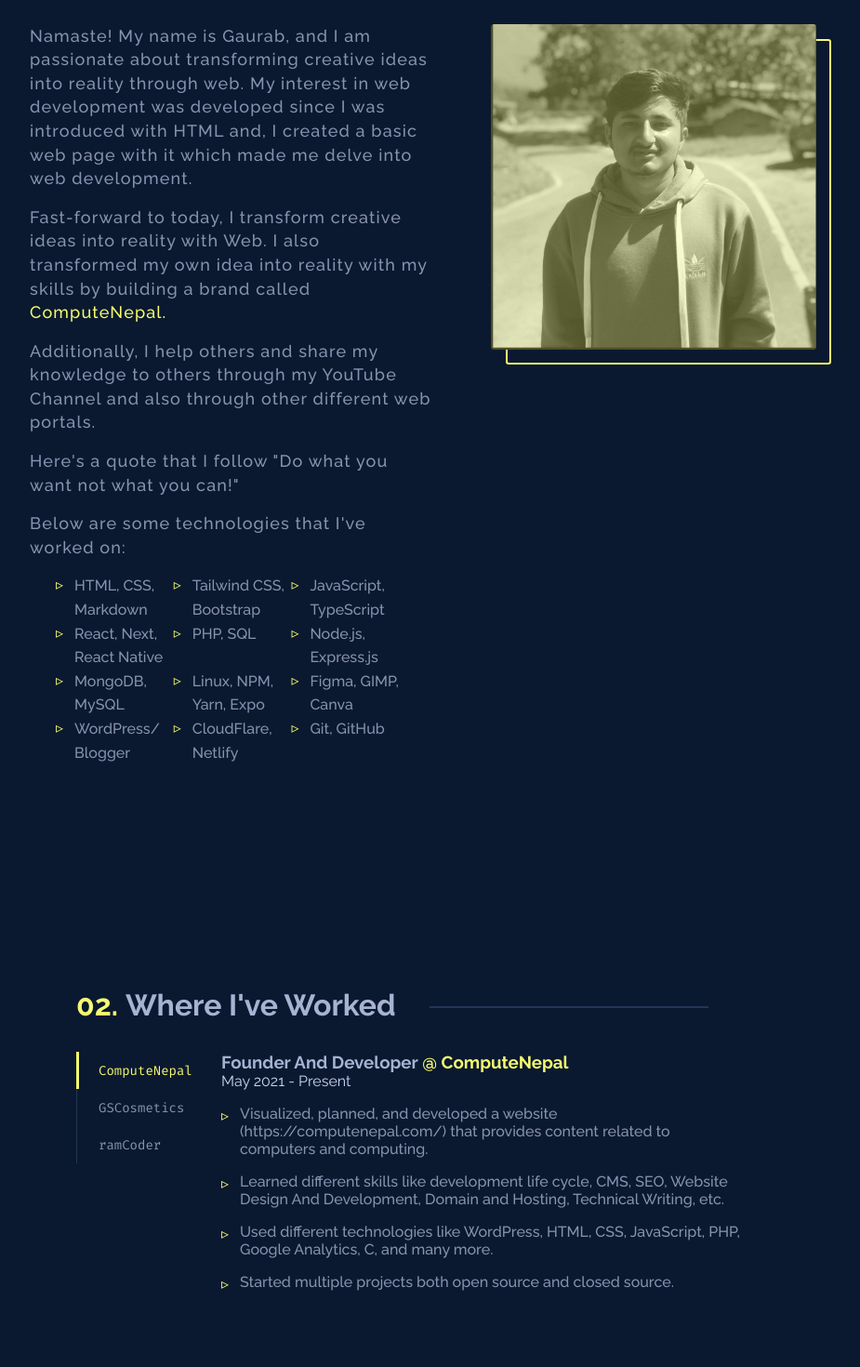
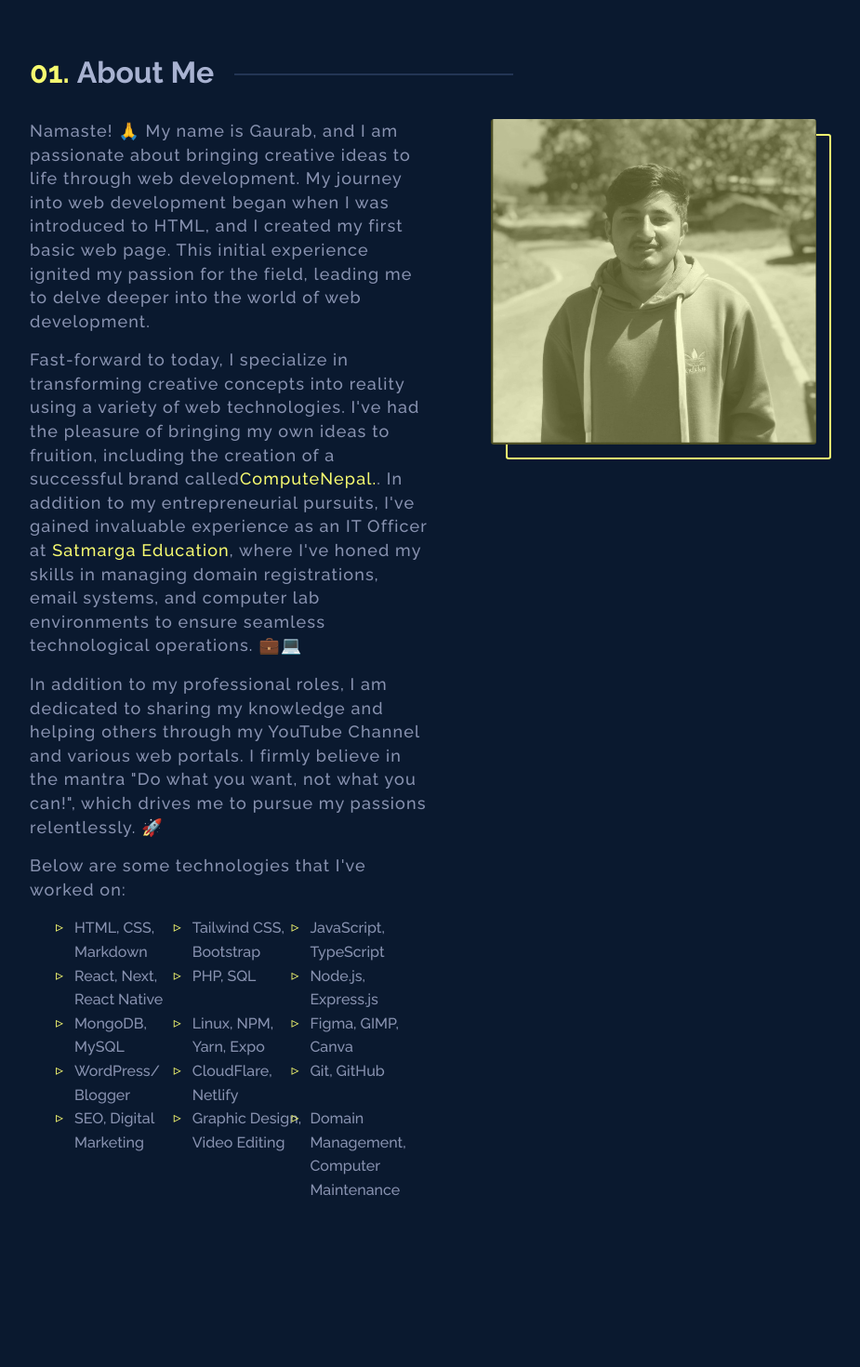
Before and after one commit to gauravfs-14/gaurabchhetri.com.np, a Next.js app: page / in a window 1280 px wide. Shown: the part 980-2450 px from the top of the page at 93% size, without its empty margins (208-1133 px from the left). Built offline with nearby package versions, Linux system fonts and the light colour scheme.

Commit message:
Updated contents and added projects

```diff
--- a/src/sections/About.tsx
+++ b/src/sections/About.tsx
@@ -26,33 +26,29 @@ function About() {
       <div className="about-grid">
         <div className="about-grid-info">
           <p className="about-grid-info-text">
-            Namaste! My name is Gaurab, and I am passionate about transforming
-            creative ideas into reality through web. My interest in web
-            development was developed since I was introduced with HTML and, I
-            created a basic web page with it which made me delve into web
-            development.
+            Namaste! 🙏 My name is Gaurab, and I am passionate about bringing creative ideas to life through web development. My journey into web development began when I was introduced to HTML, and I created my first basic web page. This initial experience ignited my passion for the field, leading me to delve deeper into the world of web development.
           </p>
           <p className="about-grid-info-text">
-            Fast-forward to today, I transform creative ideas into reality with
-            Web. I also transformed my own idea into reality with my skills by
-            building a brand called{" "}
-            <Link
+            Fast-forward to today, I specialize in transforming creative concepts into reality using a variety of web technologies. I&apos;ve had the pleasure of bringing my own ideas to fruition, including the creation of a successful brand called<Link
               href="https://computenepal.com"
               className="link"
               target="_blank"
             >
               ComputeNepal.
-            </Link>
+            </Link>. In addition to my entrepreneurial pursuits, I&apos;ve gained invaluable experience as an IT Officer at <Link
+              href="https://satmargaeducation.com"
+              className="link"
+              target="_blank"
+            >
+              Satmarga Education
+            </Link>, where I&apos;ve honed my skills in managing domain registrations, email systems, and computer lab environments to ensure seamless technological operations. 💼💻
+
           </p>
 
           <p className="about-grid-info-text">
-            Additionally, I help others and share my knowledge to others through
-            my YouTube Channel and also through other different web portals.
+            In addition to my professional roles, I am dedicated to sharing my knowledge and helping others through my YouTube Channel and various web portals. I firmly believe in the mantra &quot;Do what you want, not what you can!&quot;, which drives me to pursue my passions relentlessly. 🚀
           </p>
-          <p className="about-grid-info-text">
-            Here&apos;s a quote that I follow &quot;Do what you want not what
-            you can!&quot;
-          </p>
+
           <p className="about-grid-info-text">
             Below are some technologies that I&apos;ve worked on:
           </p>
@@ -77,6 +73,9 @@ function About() {
             <li className="about-grid-info-list-item">WordPress/ Blogger</li>
             <li className="about-grid-info-list-item">CloudFlare, Netlify</li>
             <li className="about-grid-info-list-item">Git, GitHub</li>
+            <li className="about-grid-info-list-item">SEO, Digital Marketing</li>
+            <li className="about-grid-info-list-item">Graphic Design, Video Editing</li>
+            <li className="about-grid-info-list-item">Domain Management, Computer Maintenance</li>
           </ul>
         </div>
         <div className="about-grid-photo">
--- a/src/sections/Experience.tsx
+++ b/src/sections/Experience.tsx
@@ -13,6 +13,23 @@ function Experience() {
   }, [selected]);
 
   const expereinces = [
+    {
+      name: "Satmarga Education",
+      role: "IT Officer",
+      url: "https://satmargaeducation.com",
+      start: "February 2024",
+      end: "Present",
+      shortDescription: [
+        "Spearheaded the development and maintenance of the company's website, ensuring alignment with brand identity and providing an engaging user experience.",
+        "Manage domain registrations, renewals, and configurations, while overseeing the setup and maintenance of company email accounts.",
+        "Develop and execute social media strategies to increase brand awareness, engagement, and drive traffic to online platforms.",
+        "Implement digital marketing campaigns across various channels to promote products/services and generate leads.",
+        "Create visually appealing graphics, illustrations, and multimedia content for marketing materials and social media posts.",
+        "Continuously improve website functionality and user experience through coding, troubleshooting, and implementing new features.",
+        "Conceptualize, produce, and optimize video and photo ad campaigns to effectively communicate key messages and drive conversions.",
+        "Ensure the smooth operation of computers and related equipment in the company's lab environment, including troubleshooting hardware/software issues and performing routine maintenance tasks.",
+      ],
+    },
     {
       name: "ComputeNepal",
       role: "Founder And Developer",
@@ -50,7 +67,7 @@ function Experience() {
         "Overall, it was a rewarding experience that allowed me to develop my skills and help people around the world.",
       ],
     },
-     ];
+  ];
   return (
     <motion.div
       className="experience"
@@ -73,9 +90,8 @@ function Experience() {
           {expereinces.map((expereince, index) => {
             return (
               <li
-                className={`exp-slider-item ${
-                  index === selected && "exp-slider-item-selected"
-                }`}
+                className={`exp-slider-item ${index === selected && "exp-slider-item-selected"
+                  }`}
                 onClick={() => setSelected(index)}
                 key={expereince.name}
               >
--- a/src/sections/Hero.tsx
+++ b/src/sections/Hero.tsx
@@ -51,11 +51,7 @@ function Hero() {
           delay: 1.35,
         }}
       >
-        I&apos;m a dedicated and passionate web developer, driven by a
-        relentless pursuit of crafting captivating online experiences. With a
-        combination of technical expertise and creative flair, I specialize in
-        turning ideas into reality through meticulous coding and innovative
-        design.
+        I&apos;m a dedicated and passionate web developer, driven by a relentless pursuit of crafting captivating online experiences. With a combination of technical expertise and creative flair, I specialize in turning ideas into reality through meticulous coding and innovative design. Whether it&apos;s building responsive websites or developing immersive web applications, I thrive on pushing the boundaries of what&apos;s possible in the digital realm.
       </motion.p>
       <motion.div
         className="hero-button"
--- a/src/sections/OtherProjects.tsx
+++ b/src/sections/OtherProjects.tsx
@@ -7,40 +7,17 @@ import { motion } from "framer-motion";
 function OtherProjects() {
   const projectsData = [
     {
-      projectName: "Quiz Application",
-      projectLink: "https://quiz.computenepal.com",
+      projectName: "Raspberry Pi Computer",
+      projectLink:
+        "https://photos.google.com/share/AF1QipMFeZs6N1iaRhtgHn_Wz39bmSDLS6GscP2l4ZlNYOeJval5lF93Jcub3uvjHPrZlA?pli=1&key=UWFCLWFmRzgxQmNmUHdoazRuSmlIbUJfaUZWeHdn",
       projectDescription:
-        "This is a quiz application built with pure HTML, CSS and JavaScript.",
-      projectTech: ["JavaScript", "HTML", "CSS"],
-      projectExternalLinks: {
-        github: "https://github.com/gauravfs-14/quiz_computenepal",
-        externalLink: "https://quiz.computenepal.com",
-      },
-    },
-    {
-      projectName: "John Doe Portfolio",
-      projectLink:
-        "https://www.youtube.com/playlist?list=PLdOGfUXjXxTM4ZkyfkV5cHjjELfA_zi38",
-      projectDescription:
-        "This is a basic Portfolio project that was built in my Youtube Channel.",
-      projectTech: ["JavaScript", "HTML", "CSS"],
+        "Created a custom mini computer using Raspberry Pi which can be used for different purposes like teaching children, learning Linux, learning pen-testing, etc.",
+      projectTech: ["Raspberry Pi", "Linux", "Operating System", "Electronics"],
       projectExternalLinks: {
         github:
-          "https://github.com/gauravfs-14/animated-portfolio-homepage-with-darkmode-toggle",
+          "https://photos.google.com/share/AF1QipMFeZs6N1iaRhtgHn_Wz39bmSDLS6GscP2l4ZlNYOeJval5lF93Jcub3uvjHPrZlA?pli=1&key=UWFCLWFmRzgxQmNmUHdoazRuSmlIbUJfaUZWeHdn",
         externalLink:
-          "https://www.youtube.com/playlist?list=PLdOGfUXjXxTM4ZkyfkV5cHjjELfA_zi38",
-      },
-    },
-    {
-      projectName: "React Native Notes App",
-      projectLink:
-        "https://github.com/gauravfs-14/react-native-short-notes-app/releases/tag/v1.0.0",
-      projectDescription: "This is a short notes app built with React Native.",
-      projectTech: ["React Native", "React", "JavaScript", "Expo"],
-      projectExternalLinks: {
-        github: "https://github.com/gauravfs-14/react-native-short-notes-app/",
-        externalLink:
-          "https://github.com/gauravfs-14/react-native-short-notes-app/releases/tag/v1.0.0",
+          "https://photos.google.com/share/AF1QipMFeZs6N1iaRhtgHn_Wz39bmSDLS6GscP2l4ZlNYOeJval5lF93Jcub3uvjHPrZlA?pli=1&key=UWFCLWFmRzgxQmNmUHdoazRuSmlIbUJfaUZWeHdn",
       },
     },
     {
@@ -66,17 +43,6 @@ function OtherProjects() {
       },
     },
     {
-      projectName: "Nepal Web",
-      projectLink: "https://gauravfs-14.github.io/Nepal-Website/",
-      projectDescription:
-        "This is a website that provides information about the country Nepal.",
-      projectTech: ["HTML", "CSS", "JavaScript", "GitHub Pages"],
-      projectExternalLinks: {
-        github: "https://github.com/gauravfs-14/Nepal-Website",
-        externalLink: "https://gauravfs-14.github.io/Nepal-Website/",
-      },
-    },
-    {
       projectName: "NpVim",
       projectLink: "https://github.com/gauravfs-14/NpVim",
       projectDescription: "Ready-to-go neovim config build on top of lazyvim.",
@@ -87,17 +53,28 @@ function OtherProjects() {
       },
     },
     {
-      projectName: "Raspberry Pi Computer",
+      projectName: "Quiz Application",
+      projectLink: "https://quiz.computenepal.com",
+      projectDescription:
+        "This is a quiz application built with pure HTML, CSS and JavaScript.",
+      projectTech: ["JavaScript", "HTML", "CSS"],
+      projectExternalLinks: {
+        github: "https://github.com/gauravfs-14/quiz_computenepal",
+        externalLink: "https://quiz.computenepal.com",
+      },
+    },
+    {
+      projectName: "John Doe Portfolio",
       projectLink:
-        "https://photos.google.com/share/AF1QipMFeZs6N1iaRhtgHn_Wz39bmSDLS6GscP2l4ZlNYOeJval5lF93Jcub3uvjHPrZlA?pli=1&key=UWFCLWFmRzgxQmNmUHdoazRuSmlIbUJfaUZWeHdn",
+        "https://www.youtube.com/playlist?list=PLdOGfUXjXxTM4ZkyfkV5cHjjELfA_zi38",
       projectDescription:
-        "This is a custom Raspberry Pi Computer. Unrelated to web development but closer to my heart.",
-      projectTech: ["Raspberry Pi", "Linux", "Operating System", "Electronics"],
+        "This is a basic Portfolio project that was built in my Youtube Channel.",
+      projectTech: ["JavaScript", "HTML", "CSS"],
       projectExternalLinks: {
         github:
-          "https://photos.google.com/share/AF1QipMFeZs6N1iaRhtgHn_Wz39bmSDLS6GscP2l4ZlNYOeJval5lF93Jcub3uvjHPrZlA?pli=1&key=UWFCLWFmRzgxQmNmUHdoazRuSmlIbUJfaUZWeHdn",
+          "https://github.com/gauravfs-14/animated-portfolio-homepage-with-darkmode-toggle",
         externalLink:
-          "https://photos.google.com/share/AF1QipMFeZs6N1iaRhtgHn_Wz39bmSDLS6GscP2l4ZlNYOeJval5lF93Jcub3uvjHPrZlA?pli=1&key=UWFCLWFmRzgxQmNmUHdoazRuSmlIbUJfaUZWeHdn",
+          "https://www.youtube.com/playlist?list=PLdOGfUXjXxTM4ZkyfkV5cHjjELfA_zi38",
       },
     },
   ];
--- a/src/sections/Projects.tsx
+++ b/src/sections/Projects.tsx
@@ -11,7 +11,7 @@ function Projects() {
       projectName: "ComputeNepal",
       projectLink: "https://computenepal.com",
       projectDescription:
-        "This is a project that helps people around the world learn about technology.",
+        "Welcome to ComputeNepal, your number-one source for all things to get updated into cyber space. We are dedicated to providing you with the very best of the best, with an emphasis on quality content, and genuine information.",
       projectTech: [
         "WordPress",
         "HTML",
@@ -27,15 +27,67 @@ function Projects() {
       },
     },
     {
+      image: "/satmarga.png",
+      projectName: "Satmarga Education",
+      projectLink: "https://satmargaeducation.com",
+      projectDescription:
+        "Welcome to Satmarga Education Consultancy, your trusted partner on the path to global education excellence. Established in the heart of Pokhara, Nepal, we are dedicated to shaping the future of aspiring students by providing comprehensive guidance and support throughout their study abroad journey.",
+      projectTech: [
+        "WordPress",
+        "HTML",
+        "CSS",
+        "JavaScript",
+        "PHP",
+        "CloudFlare",
+        "Hosting",
+      ],
+      projectExternalLinks: {
+        github: "https://satmargaeducation.com",
+        externalLink: "https://satmargaeducation.com",
+      },
+    },
+    {
+      image: "/aizenix.png",
+      projectName: "AIZENIX: Digital Markeing Agency",
+      projectLink: "https://aizenix.com",
+      projectDescription:
+        "We do not chase after too many clients and compromise on quality. Instead, we work with a few clients and make sure they get the best possible results and service from us. We discuss with you and deeply analyze your business needs for further growth. We create our strategies accordingly so that you get a personalized solution and get the best possible results and experience working with us. We always keep honesty and integrity as the best policy in our company.",
+      projectTech: [
+        "WordPress",
+        "HTML",
+        "CSS",
+        "JavaScript",
+        "PHP",
+        "Project Management",
+        "Hosting",
+      ],
+      projectExternalLinks: {
+        github: "https://aizenix.com",
+        externalLink: "https://aizenix.com",
+      },
+    },
+    {
       image: "/learn-html.png",
       projectName: "Learn HTML",
       projectLink: "https://learn-html.computenepal.com",
       projectDescription:
-        "This is a project that helps people around the world to learn about HTML.",
+        " YOU can be a part of this journey too! Our course content is open to all, fostering a community-driven approach where contributions from individuals like you shape the learning experience for everyone. Join us in democratizing education!",
       projectTech: ["React", "Markdown", "HTML", "CSS", "JavaScript"],
       projectExternalLinks: {
         github: "https://github.com/computenepal/learn-html",
         externalLink: "https://learn-html.computenepal.com",
+      },
+    },
+    {
+      image: "/lms.png",
+      projectName: "LMS PHP & MySQL",
+      projectLink: "http://library-management.gaurabchhetri.com.np",
+      projectDescription:
+        "This is a library management system built with PHP. Admin Credentials ==> uname&pass: 'admin_admin' and Student Credentials ==> uname&pass: 'johndoe123@gmail.com'",
+      projectTech: ["PHP", "MySQL", "HTML", "CSS", "JavaScript", "Hosting"],
+      projectExternalLinks: {
+        github: "https://github.com/gauravfs-14/library_management_php",
+        externalLink: "http://library-management.gaurabchhetri.com.np",
       },
     },
     {
@@ -70,18 +122,7 @@ function Projects() {
         externalLink: "https://text-utils-gauravfs-14.netlify.app/",
       },
     },
-    {
-      image: "/lms.png",
-      projectName: "LMS PHP & MySQL",
-      projectLink: "http://library-management.gaurabchhetri.com.np",
-      projectDescription:
-        "This is a library management system built with PHP. Admin Credentials ==> uname&pass: 'admin_admin' and Student Credentials ==> uname&pass: 'johndoe123@gmail.com'",
-      projectTech: ["PHP", "MySQL", "HTML", "CSS", "JavaScript", "Hosting"],
-      projectExternalLinks: {
-        github: "https://github.com/gauravfs-14/library_management_php",
-        externalLink: "http://library-management.gaurabchhetri.com.np",
-      },
-    },
+
   ];
   return (
     <div className="projects" id="work">
```
Also changed, not shown: public/aizenix.png (added), public/satmarga.png (added).
